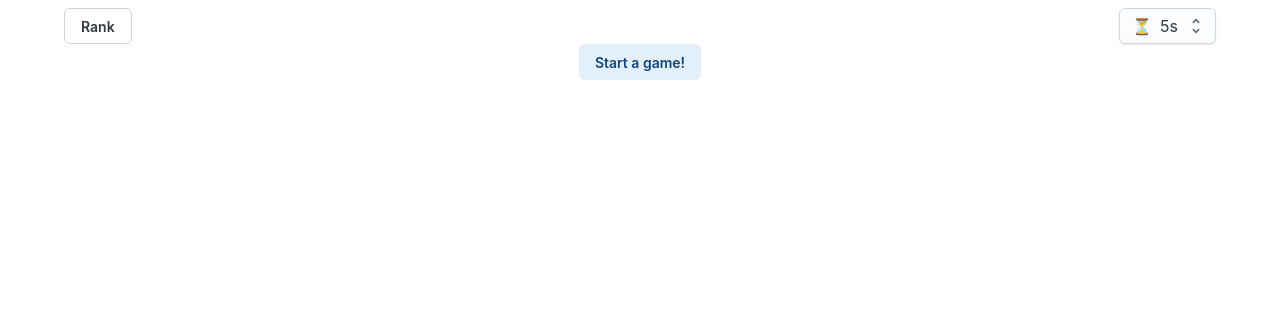
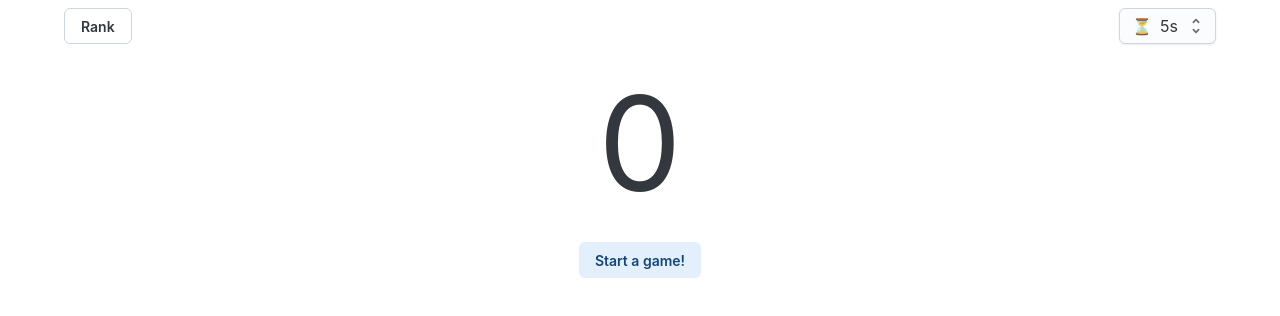
Before and after one commit to jesuspinar/click-speed-test, a React (Vite) app: page / in a window 1280 px wide. Shown: the top 316 px of the page. Built offline with nearby package versions, Linux system fonts and the light colour scheme.

Commit message:
Add clicks as text

```diff
--- a/src/App.jsx
+++ b/src/App.jsx
@@ -8,7 +8,7 @@ import Dialog from "./components/Dialog";
 function App() {
 	const second = 1000;
 	const defaultTime = 5;
-	const [clicks, setClicks] = useState(-1);
+	const [clicks, setClicks] = useState(0);
 	const [timeLeft, setTimeLeft] = useState(-1);
 	const [gameActive, setGameActive] = useState(false);
 	const [selectedTime, setSelectedTime] = useState(defaultTime);
@@ -24,6 +24,7 @@ function App() {
 			setOpenNewRecord(true);
 		} else {
 			toast.info("You are not at the top, try again!");
+			setClicks(0);
 		}
 	};
 
@@ -75,6 +76,7 @@ function App() {
 				localStorage.setItem("records", JSON.stringify(updatedRecords));
 			}
 		}
+		setClicks(0);
 		setOpenNewRecord(false);
 	};
 
@@ -100,6 +102,7 @@ function App() {
 				</Select>
 			</Stack>
 			<Stack alignItems="center">
+				<Typography fontSize={132}>{clicks}</Typography>
 				{gameActive ? (
 					<Button variant="soft" onClick={handleClick}>
 						Click here!
```
